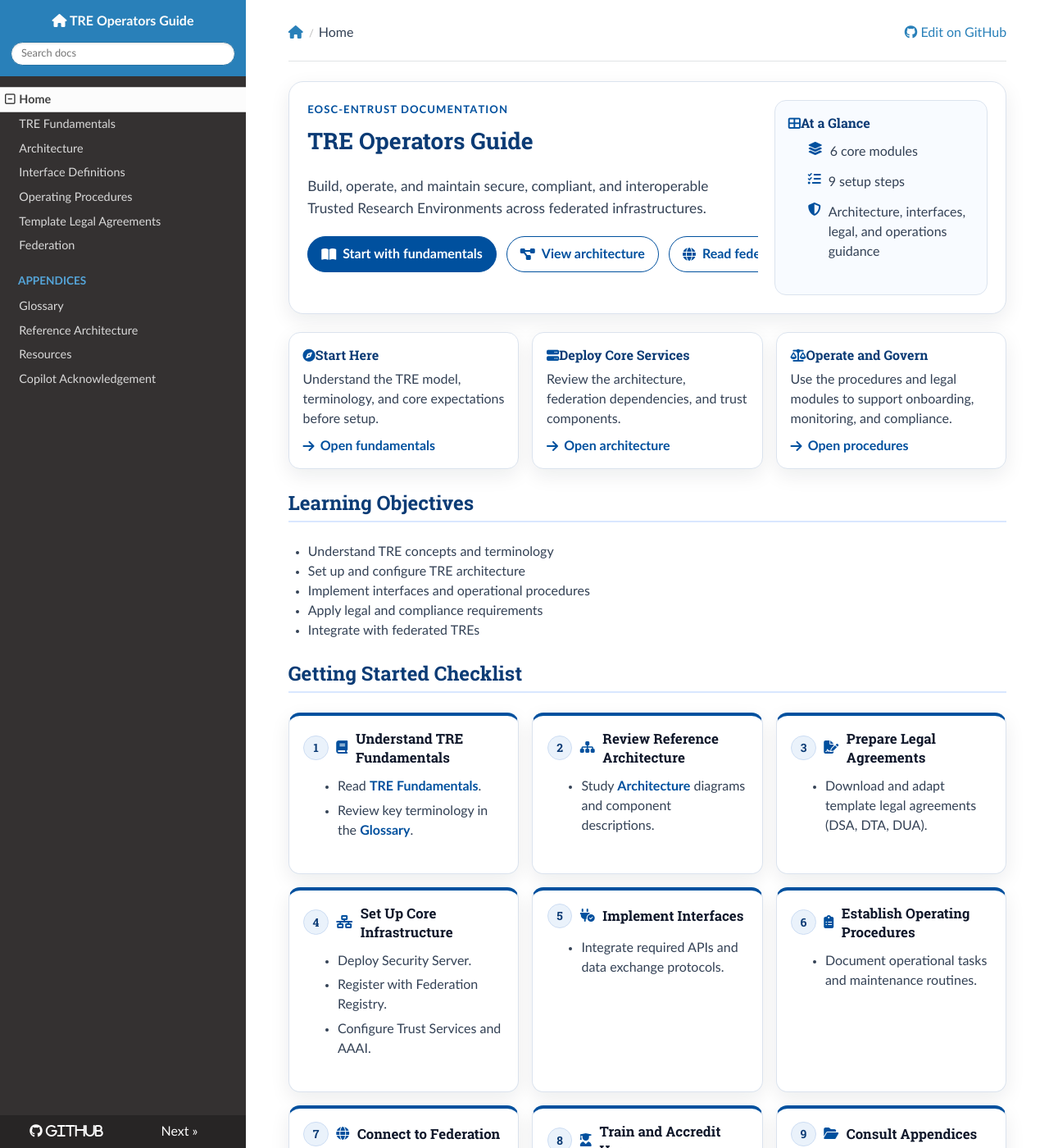
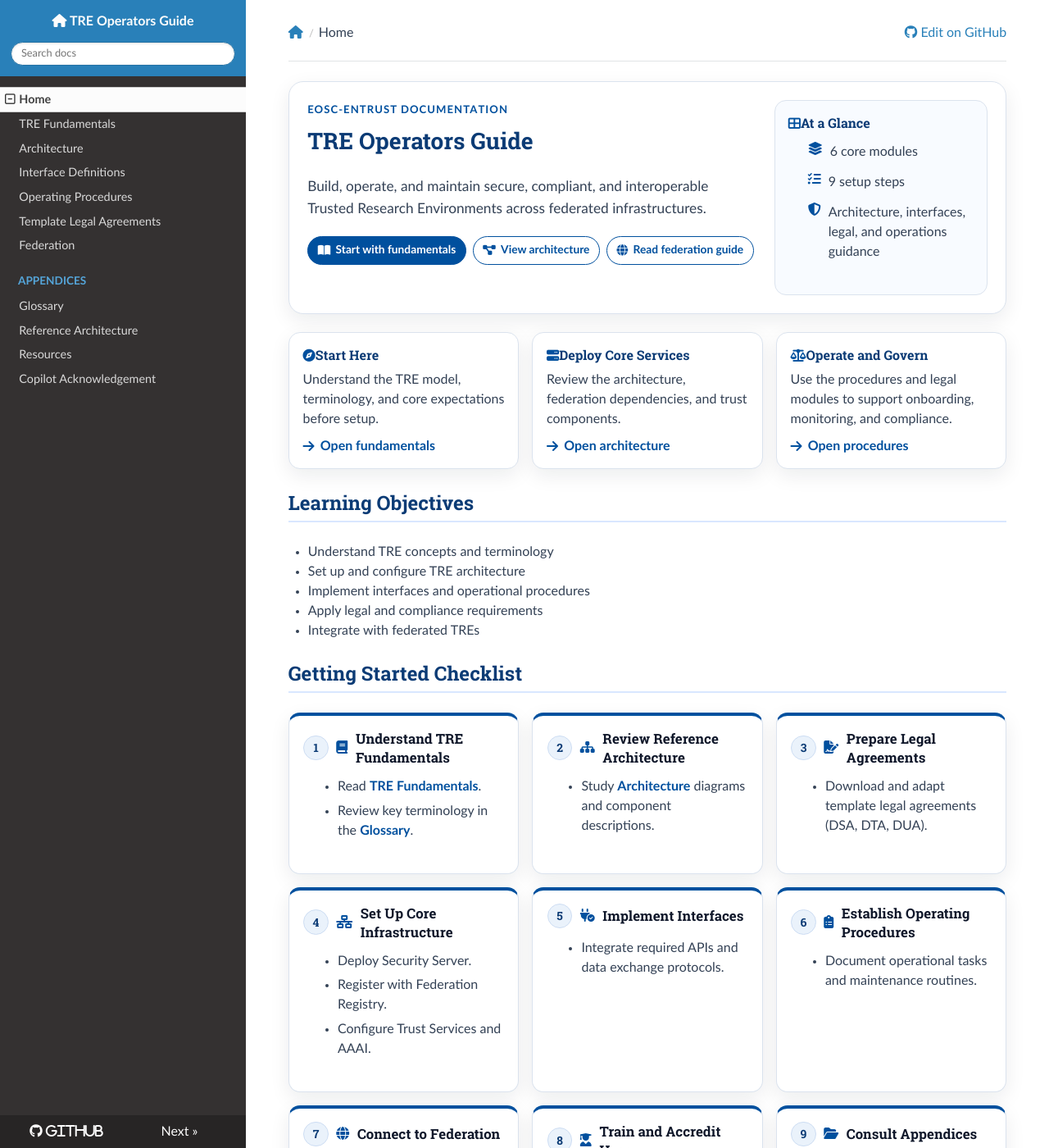
Before and after one commit to unioslo/tre-operators-docs, an MkDocs documentation site: the page built from docs/index.md, in a window 1280 px wide and 1400 px high. Shown: the whole window at 82% size. Built offline with MkDocs 1.6.1, drawn with Linux system fonts in a browser that asks for light colours; nearby versions of some CDN libraries.

Commit message:
Refactor hero actions and links for improved layout and spacing

```diff
--- a/docs/stylesheets/home.css
+++ b/docs/stylesheets/home.css
@@ -56,9 +56,8 @@
 .tre-hero-actions {
   display: flex;
   flex-wrap: nowrap;
-  gap: 0.75rem;
+  gap: 0.5rem;
   margin-top: 1.2rem;
-  overflow-x: auto;
 }
 
 .tre-hero-link {
@@ -67,10 +66,11 @@
   border-radius: 999px;
   color: #ffffff;
   display: inline-flex;
-  gap: 0.5rem;
+  gap: 0.4rem;
+  font-size: 0.86rem;
   font-weight: 700;
   align-items: center;
-  padding: 0.72rem 1rem;
+  padding: 0.5rem 0.72rem;
   white-space: nowrap;
   text-decoration: none;
   transition: transform 160ms ease, box-shadow 160ms ease, background-color 160ms ease;
```
